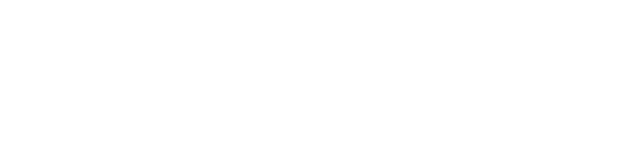
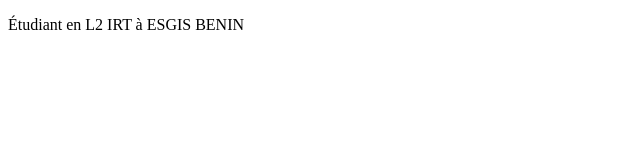
Before and after one commit to AKD-07/mon-cv, a plain HTML site: page index.html in a window 1280 px wide. Shown: the whole page, without its empty margins (0-640 px from the left). Drawn offline with Linux system fonts and the light colour scheme.

Commit message:
mise en place de la section description

```diff
--- a/index.html
+++ b/index.html
@@ -7,6 +7,6 @@
   <title>Mon CV</title>
 </head>
 <body>
-
+<p>Étudiant en L2 IRT à ESGIS BENIN </p>
 </body>
 </html>
```
